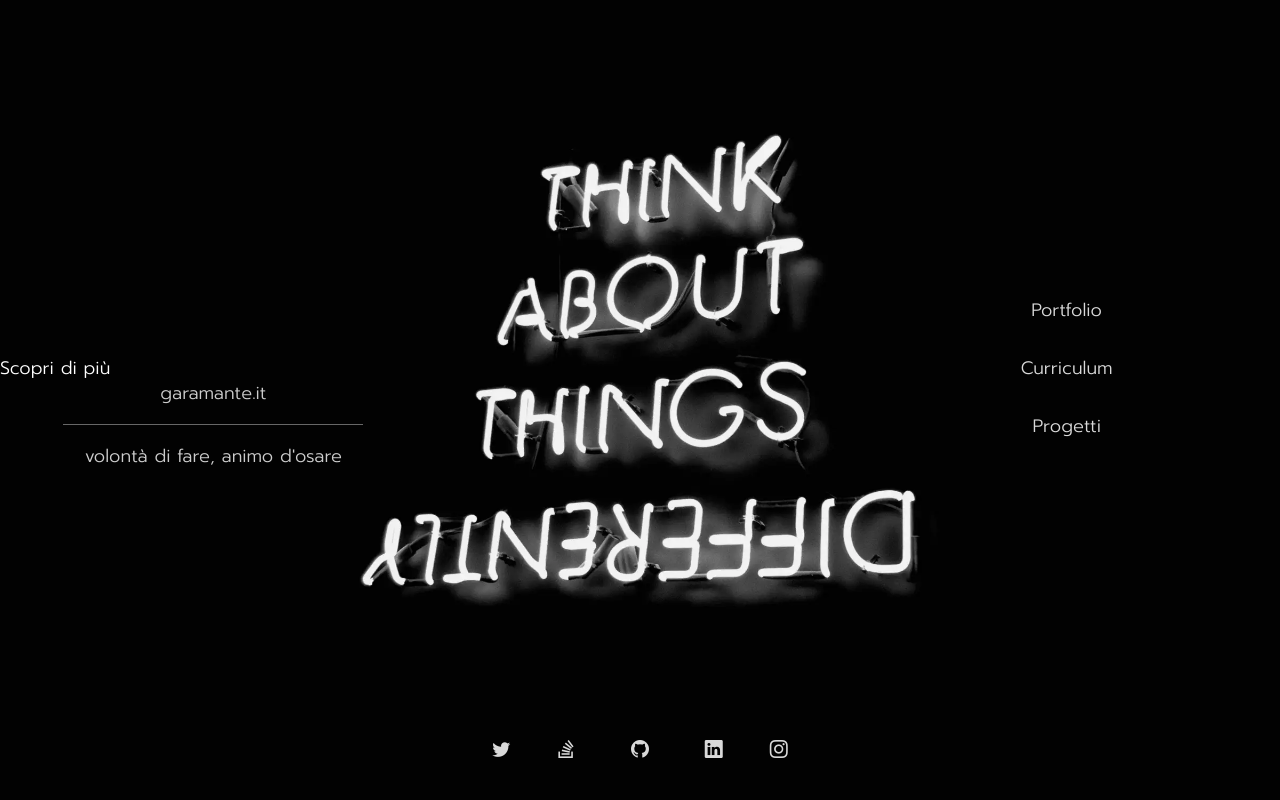
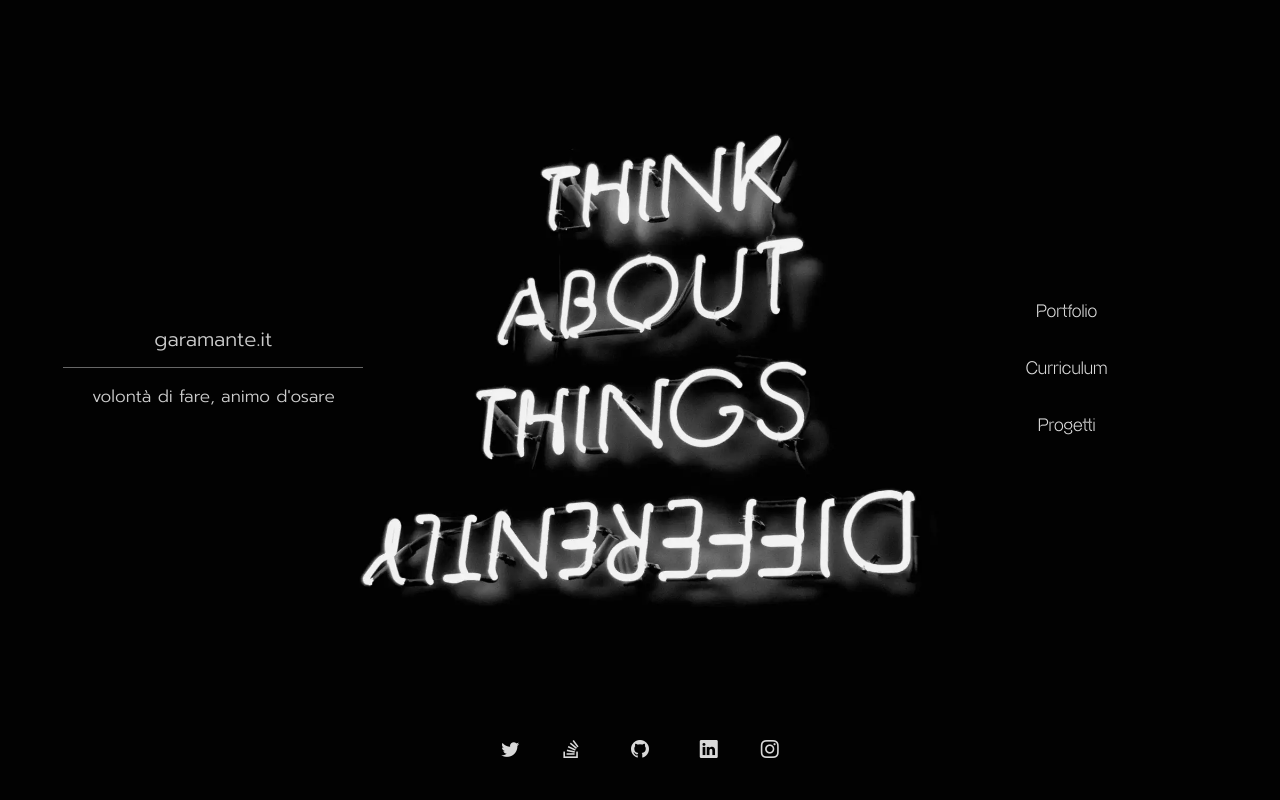
Before and after one commit to Onnwen/garamante.it, a PHP site: page /welcome.html in a window 1280 px wide. Run offline with PHP 8.4, Linux system fonts and the light colour scheme; some libraries are stand-ins or nearby versions.

Commit message:
Modificati alcuni font e correzioni UI

```diff
--- a/styles/index_stylesheet.css
+++ b/styles/index_stylesheet.css
@@ -1,15 +1,33 @@
-.mast__title, h1 {
-    font-family: "Prompt", sans-serif;
-    font-weight: 400;
-    font-size: 26px;
+@font-face {
+    font-family: 'Almarena-Light';
+    src: url('/fonts/Almarena-Light.ttf');
 }
-.mast__text, p {
-    font-family: "Prompt", sans-serif;
+
+html {
+    background: black;
+}
+
+.mast__text {
+    font-family: "Prompt", sans-serif !important;
     font-weight: 100;
     font-size: 18px;
     margin: 0 0 0;
     line-height: 1.5;
     white-space: pre;
+}
+
+.mast__text {
+    font-size: 17px;
+}
+
+p {
+    font-family: "Prompt", sans-serif !important;
+}
+
+.mast__title, h1 {
+    font-family: "Prompt", sans-serif !important;
+    font-weight: 300;
+    font-size: 20px;
 }
 
 body {
--- a/styles/portfolio-stylesheet.css
+++ b/styles/portfolio-stylesheet.css
@@ -1,8 +1,11 @@
 h1 {
-    font-family: Prompt, sans-serif;
     font-weight: 400;
     color: #ffffff;
     text-align: center;
+}
+
+* {
+    font-family: "Prompt", sans-serif !important;
 }
 
 a:link, a:hover, a:visited, a:active {
--- a/styles/stylesheet.css
+++ b/styles/stylesheet.css
@@ -1,12 +1,18 @@
+@font-face {
+    font-family: 'Almarena-Light';
+    src: url('/fonts/Almarena-Regular.ttf');
+}
+
+p, a {
+    font-family: Almarena-Light, sans-serif;
+    font-weight: 100;
+    font-size: 18px;
+}
+
 h1 {
-    font-family: "Prompt", sans-serif;
+    font-family: "Prompt", sans-serif !important;
     font-weight: 400;
     font-size: 26px;
-}
-* {
-    font-family: "Prompt", sans-serif;
-    font-weight: 100;
-    font-size: 18px;
 }
 
 .btn-primary, .btn-primary:hover, .btn-primary:active, .btn-primary:visited {
@@ -26,6 +32,9 @@ a, a:visited, a:link {
     font-family: "Cutive Mono", monospace;
     font-size: 18px;
     margin: 0 0 0 0;
+}
+
+a {
     line-height: 1.5;
     font-weight: 100;
     color: inherit;
--- a/welcome.html
+++ b/welcome.html
@@ -11,7 +11,7 @@
     <link rel="stylesheet" href="./node_modules/bootstrap-icons/font/bootstrap-icons.css" media="print" onload="this.media='all'">
     <link rel="icon" type="image/x-icon" href="./img/favicon.ico">
     <link rel="stylesheet" href="styles/stylesheet.css">
-    <link rel="stylesheet" href="styles/index_stylesheet.css">
+    <link rel="stylesheet" href="/styles/index_stylesheet.css">
     <style>
         @import url('https://fonts.googleapis.com/css2?family=Prompt:wght@300;400;500&display=swap');
     </style>
@@ -31,7 +31,7 @@
     <section class="mast">
         <header class="mast__header" style="height: 92vh;">
             <div class="row w-100 d-flex justify-content-center vertical-center-lg mx-0 px-0 h-30">
-                <div class="col-12 col-lg-4 text-center mt-auto">
+                <div class="col-12 col-lg-4 text-center my-auto">
                     <h1 class="mast__title js-spanize">garamante.it</h1>
                     <hr class="sep" style="margin-left: auto; margin-right: auto;"/>
                     <p class="mast__text js-spanize">
@@ -43,19 +43,13 @@
                 <div class="col-0 col-4 col-lg-4 text-center d-none d-lg-block" id="menuLinks">
                     <ul>
                         <li>
-                            <a class="code-style-link" href="portfolio.html">
-                                <span>Portfolio</span>
-                            </a>
+                            <a href="portfolio.html">Portfolio</a>
                         </li>
                         <li>
-                            <a class="code-style-link" href="curriculum.html">
-                                <span>Curriculum</span>
-                            </a>
+                            <a href="curriculum.html">Curriculum</a>
                         </li>
                         <li>
-                            <a class="code-style-link" href="https://sandbox.garamante.it">
-                                <span>Progetti</span>
-                            </a>
+                            <a href="https://sandbox.garamante.it">Progetti</a>
                         </li>
                     </ul>
                 </div>
@@ -63,7 +57,7 @@
             <div class="h-40">
 
             </div>
-            <div class="d-flex justify-content-center vertical-center-lg mt-auto h-20">
+            <div class="d-flex justify-content-center vertical-center-lg mt-auto h-20 d-inline d-md-none">
                 <button class="no-button-style text-center code-style-link my-auto" type="button" data-bs-toggle="modal" data-bs-target="#navbarModal">
                     Scopri di più
                 </button>
```
Also changed, not shown: fonts/Almarena-Light.ttf (added), fonts/Almarena-Regular.ttf (added), package-lock.json.
